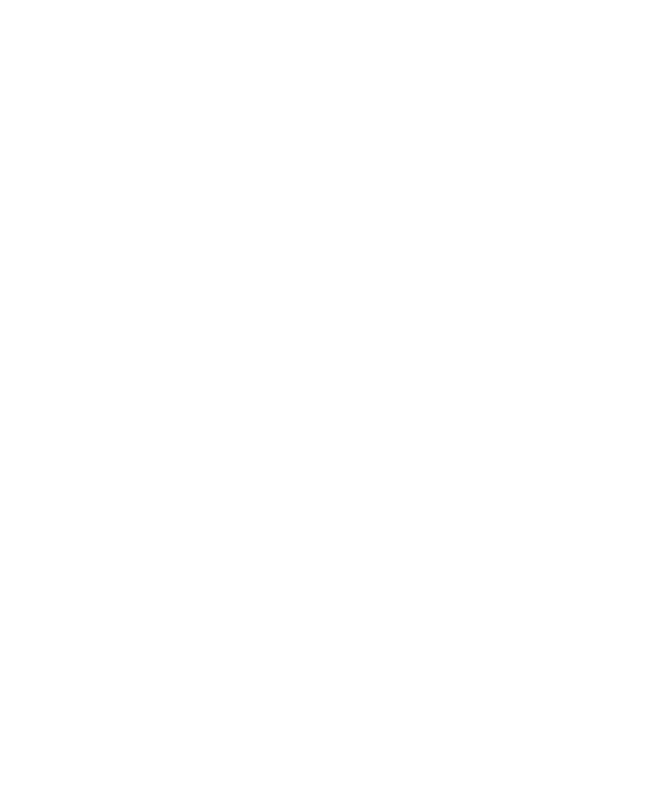
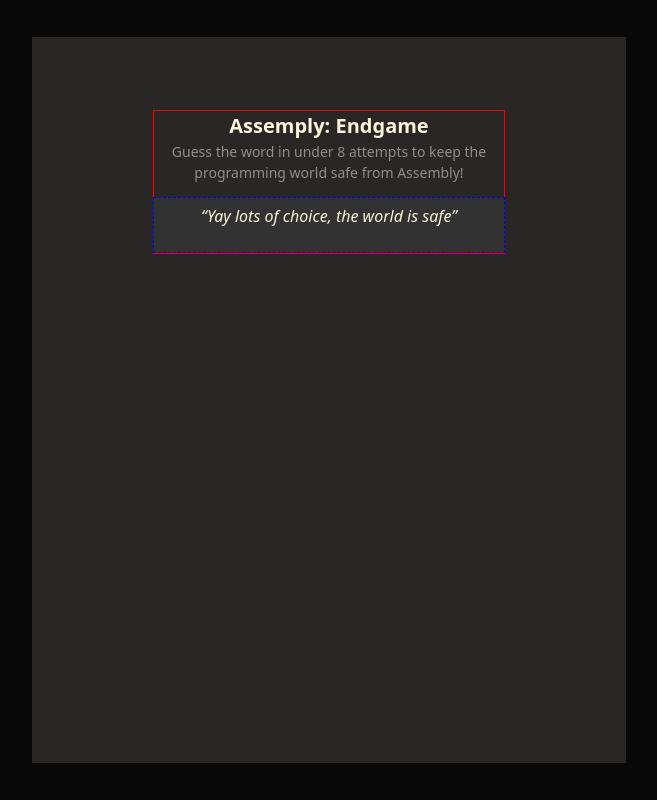
Before and after one commit to marsila/assemby-endgame, a React (Vite) app: page / in a window 1280 px wide. Shown: the whole page, without its empty margins (311-968 px from the left). Built offline with nearby package versions, Linux system fonts and the light colour scheme.

Commit message:
adding the header section with the styles

```diff
--- a/src/App.jsx
+++ b/src/App.jsx
@@ -1,12 +1,13 @@
+import { HeaderSection } from "./components/HeaderSection"
 
 
 function App() {
 
 
   return (
-    <>
-
-    </>
+    <main>
+     <HeaderSection/>
+    </main>
   )
 }
 
--- /dev/null
+++ b/src/components/HeaderSection.jsx
@@ -0,0 +1,17 @@
+export function HeaderSection() {
+    const win = true;
+  return (
+    <div className="header-section">
+      <div className="headline">
+        <h1>Assemply: Endgame</h1>
+        <p>
+          Guess the word in under 8 attempts to keep the programming world safe
+          from Assembly!
+        </p>
+      </div>
+      <div className="result">
+        {!win ? "Doh! You lose! Too many misses. Good luck next time." : "“Yay lots of choice, the world is safe”"}
+      </div>
+    </div>
+  );
+}
--- a/src/index.css
+++ b/src/index.css
@@ -1,50 +1,66 @@
-
-*, *::before, *::after {
+*,
+*::before,
+*::after {
   box-sizing: border-box;
 }
-
 
 * {
   margin: 0;
   padding: 0;
 }
 
-
-html, body {
+html,
+body {
   height: 100%;
 }
 
 /* 4. Improve media defaults */
-img, picture, video, canvas, svg {
+img,
+picture,
+video,
+canvas,
+svg {
   display: block;
   max-width: 100%;
 }
 
 /*  Remove built-in form typography styles */
-input, button, textarea, select {
+input,
+button,
+textarea,
+select {
   font: inherit;
 }
 
 /* Avoid text overflows */
-p, h1, h2, h3, h4, h5, h6 {
+p,
+h1,
+h2,
+h3,
+h4,
+h5,
+h6 {
   overflow-wrap: break-word;
 }
 
 :root {
   /* Setup your "Brand" colors here to use them everywhere */
   --primary-color: #646cff;
-  --bg-color: #ffffff;
-  --text-color: #213547;
+  --bg-color: #080808;
+  --text-color: #f3f5f8;
 }
 
 body {
-  font-family: system-ui, -apple-system, BlinkMacSystemFont, 'Segoe UI', Roboto, sans-serif;
+  font-family:Hanken Grotesk, system-ui, -apple-system, BlinkMacSystemFont, "Segoe UI", Roboto,
+    sans-serif;
   line-height: 1.5;
   -webkit-font-smoothing: antialiased; /* Makes fonts look "crisper" on Mac */
   background-color: var(--bg-color);
   color: var(--text-color);
+  display: flex;
+  justify-content: center;
+  align-items: center;
 }
-
 
 a {
   text-decoration: none;
@@ -65,10 +81,61 @@ button:hover {
 
 /* Accessibility for people who have "Reduced Motion" turned on in their operating system don't get dizzy from the avimations */
 @media (prefers-reduced-motion: reduce) {
-  *, *::before, *::after {
+  *,
+  *::before,
+  *::after {
     animation-duration: 0.01ms !important;
     animation-iteration-count: 1 !important;
     transition-duration: 0.01ms !important;
     scroll-behavior: auto !important;
   }
 }
+
+/* App styles */
+main {
+  width: 594px;
+  height: 726px;
+  background-color: #282726;
+  padding: 73px 57px;
+  text-align: center;
+  display: flex;
+  flex-direction: column;
+  /* justify-content: center; */
+  align-items: center;
+  gap: 36px;
+}
+
+.header-section {
+  border: 1px solid red;
+  width: 352px;
+  height: 144px;
+  align-items: center;
+  gap: 20px;
+  display: flex;
+  flex-direction: column;
+}
+
+.headline {
+  height: 66px;
+  font-size: 14px;
+  font-weight: 500;
+  color: #8E8E8E;
+  gap: 4px;
+}
+
+.headline h1 {
+  color: #f9f4da;
+  font-size: 20px;
+}
+
+.result {
+  width: 352px;
+  height: 58px;
+  border: 1px dashed blue;
+  padding: 6px 0px;
+  background-color: #323232;
+  font-style: italic;
+  font-size: 16px;
+  font-weight: 400;
+  color: #f9f4da;
+}
```
